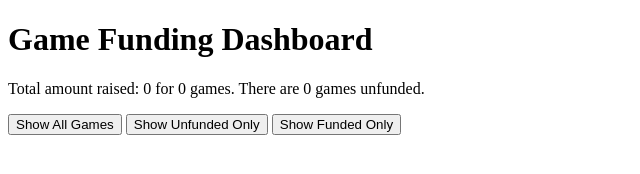
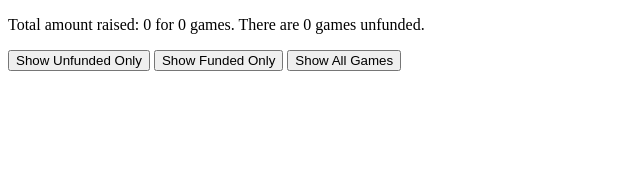
Before and after one commit to LaylaRateb/web102PreWork, a website: page index.html in a window 1280 px wide. Shown: the whole page, without its empty margins (0-640 px from the left). Drawn offline with Linux system fonts and the light colour scheme.

Commit message:
index.html

```diff
--- a/index.html
+++ b/index.html
@@ -3,30 +3,18 @@
 <head>
     <meta charset="UTF-8">
     <meta name="viewport" content="width=device-width, initial-scale=1.0">
-    <title>Game Funding Dashboard</title>
+    <title>Game Fundraising Dashboard</title>
     <style>
         /* Add your CSS styles here */
     </style>
 </head>
 <body>
-    <header>
-        <h1>Game Funding Dashboard</h1>
-    </header>
-
-    <section id="descriptionContainer">
-        <!-- Information about funding will be added here -->
-    </section>
-
-    <section id="filters">
-        <button id="showAllBtn">Show All Games</button>
-        <button id="unfundedBtn">Show Unfunded Only</button>
-        <button id="fundedBtn">Show Funded Only</button>
-    </section>
-
-    <section id="gamesList">
-        <!-- Filtered games will be displayed here -->
-    </section>
-
+    <div id="descriptionContainer">
+        <!-- New information will be added here -->
+    </div>
+    <button id="unfundedBtn">Show Unfunded Only</button>
+    <button id="fundedBtn">Show Funded Only</button>
+    <button id="showAllBtn">Show All Games</button>
     <script src="index.js"></script>
 </body>
 </html>
```
